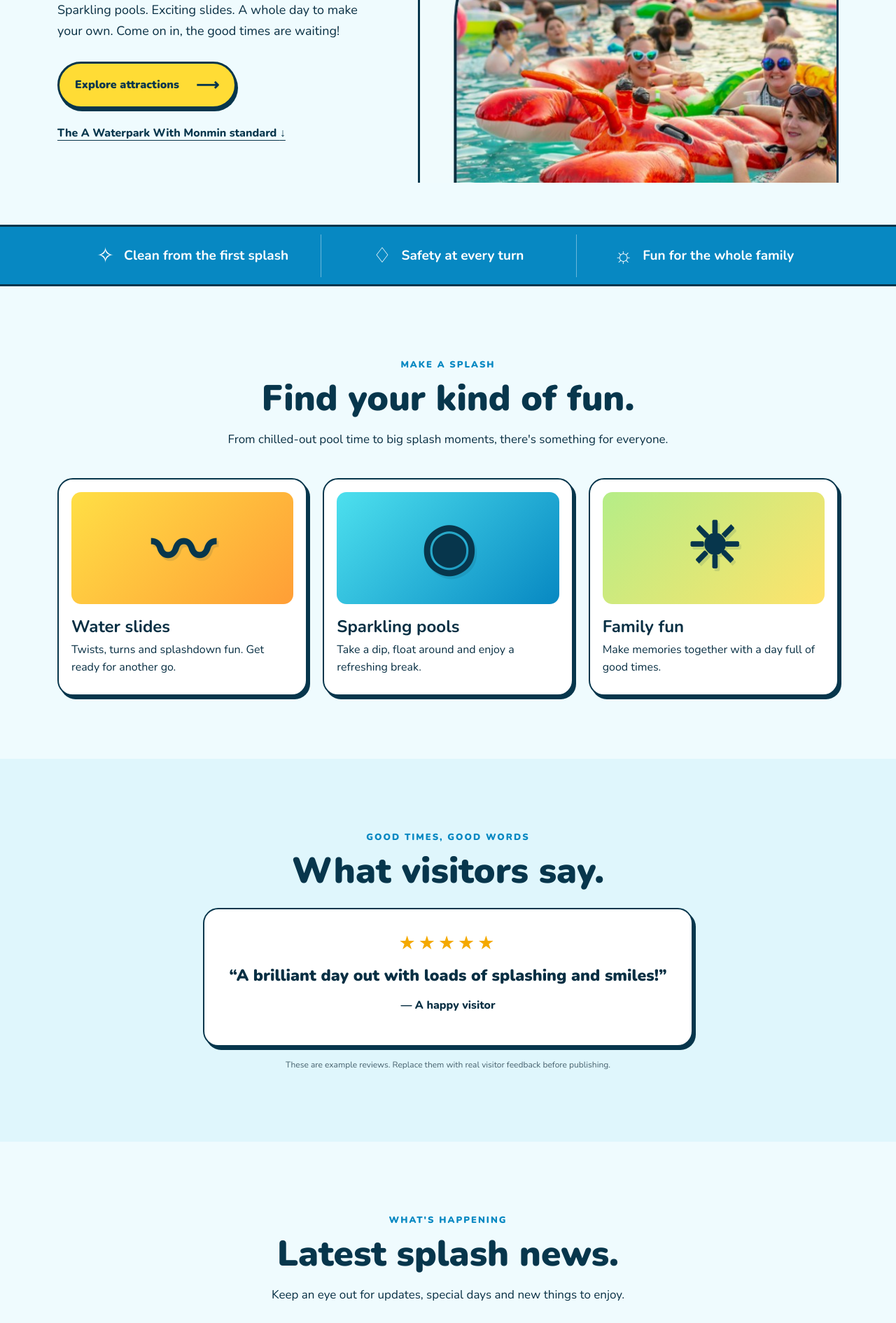
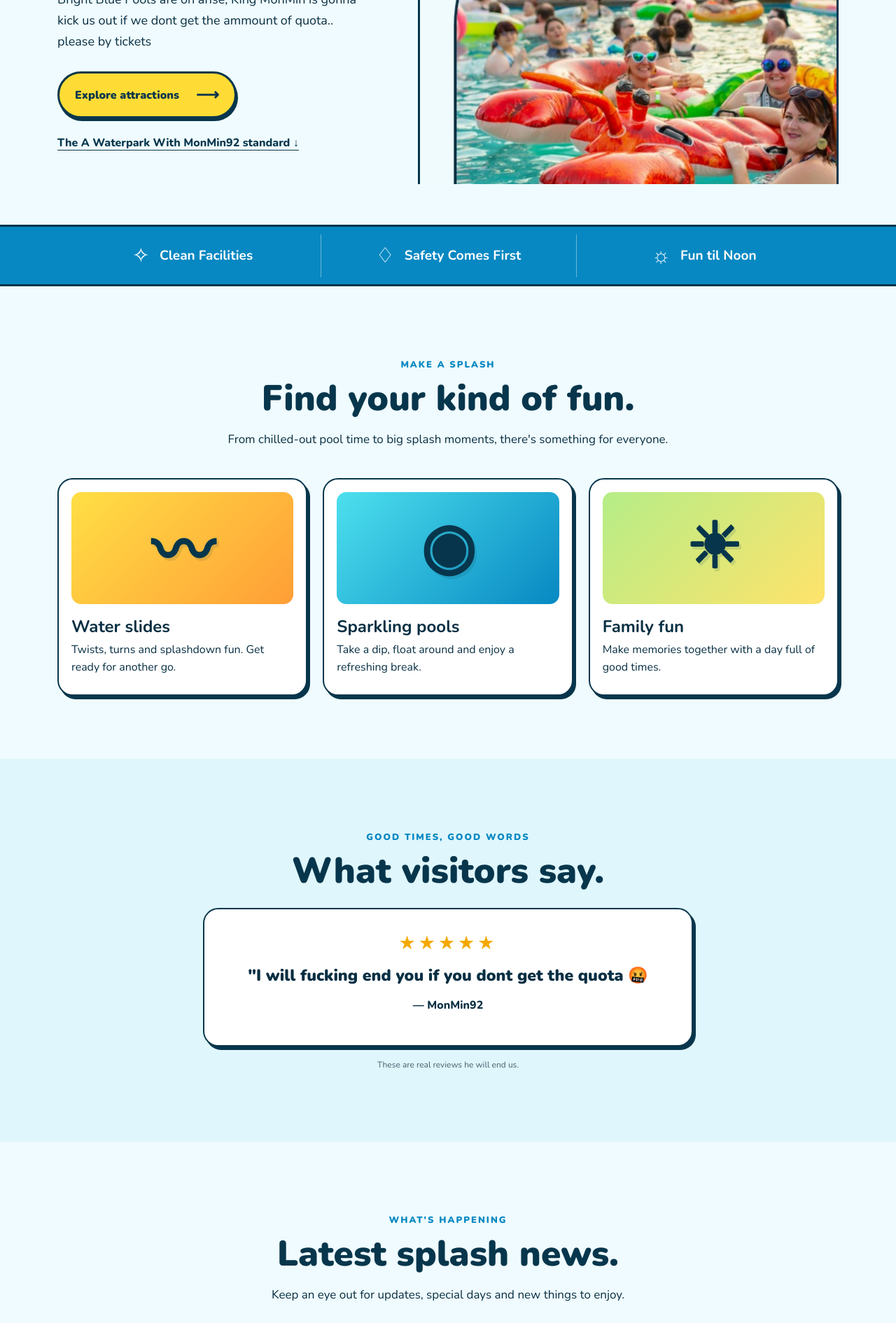
Before and after one commit to yourlocaluncyourlocalunc-dot/A-Waterpark-With-Monmin, a plain HTML site: page index.html in a window 1280 px wide. Shown: the part 467-2357 px from the top of the page at 70% size. Drawn offline with nearby package versions, Linux system fonts and the light colour scheme.

Commit message:
Update index.html

```diff
--- a/index.html
+++ b/index.html
@@ -27,11 +27,11 @@
     <section class="hero" id="home">
       <div class="hero-inner">
         <div class="hero-copy">
-          <h1><span>GOOD.</span><span>CLEAN.</span><span class="blue-word">FUN.</span></h1>
-          <p>Sparkling pools. Exciting slides. A whole day to make your own. Come on in, the good times are waiting!</p>
+          <h1><span>BLUE</span><span>CLEAN.</span><span class="blue-word">FUN.</span></h1>
+          <p>Bright Blue Pools are on arise, King MonMin is gonna kick us out if we dont get the ammount of quota.. please by tickets</p>
           <div class="hero-actions">
             <a class="button" href="#attractions">Explore attractions <span aria-hidden="true">⟶</span></a>
-            <a class="standard-link" href="#standard">The A Waterpark With Monmin standard <span aria-hidden="true">↓</span></a>
+            <a class="standard-link" href="#standard">The A Waterpark With MonMin92 standard <span aria-hidden="true">↓</span></a>
           </div>
         </div>
         <div class="hero-photo">
@@ -41,9 +41,9 @@
     </section>
 
     <section class="benefits" id="standard" aria-label="Our promises">
-      <div class="benefit"><span class="benefit-icon">✧</span><strong>Clean from the first splash</strong></div>
-      <div class="benefit"><span class="benefit-icon">♢</span><strong>Safety at every turn</strong></div>
-      <div class="benefit"><span class="benefit-icon">☼</span><strong>Fun for the whole family</strong></div>
+      <div class="benefit"><span class="benefit-icon">✧</span><strong>Clean Facilities</strong></div>
+      <div class="benefit"><span class="benefit-icon">♢</span><strong>Safety Comes First</strong></div>
+      <div class="benefit"><span class="benefit-icon">☼</span><strong>Fun til Noon</strong></div>
     </section>
 
     <section class="content-section attractions" id="attractions">
@@ -66,10 +66,10 @@
       </div>
       <div class="review-card">
         <div class="stars" aria-label="5 out of 5 stars">★★★★★</div>
-        <blockquote>“A brilliant day out with loads of splashing and smiles!”</blockquote>
-        <p class="review-author">— A happy visitor</p>
+        <blockquote>"I will fucking end you if you dont get the quota 🤬</blockquote>
+        <p class="review-author">— MonMin92</p>
       </div>
-      <p class="small-note">These are example reviews. Replace them with real visitor feedback before publishing.</p>
+      <p class="small-note">These are real reviews he will end us.</p>
     </section>
 
     <section class="content-section news" id="news">
@@ -80,15 +80,15 @@
       </div>
       <div class="news-panel">
         <span class="news-date">LATEST UPDATE</span>
-        <h3>We're getting ready for a splash-tastic time!</h3>
-        <p>Check back here for opening updates, attraction news and announcements from A Waterpark With Monmin.</p>
+        <h3>MONMN92/KINGMIN92 SAID HE HAVE 1 WEEK TO GET $1000 AND IF WE DONT THIS WILL BE THE END! PLEASE GOD HELP US.</h3>
+        <p>Check back here for opening updates, attraction news and announcements from A Waterpark With MonMin92.</p>
       </div>
     </section>
   </main>
 
   <footer class="site-footer">
-    <a href="#home" class="footer-brand">A WATERPARK WITH MONMIN</a>
-    <p>Good. Clean. Fun.</p>
+    <a href="#home" class="footer-brand">A WATERPARK WITH MONMIN92</a>
+    <p>Good. Clean. Madness.</p>
     <p class="copyright">© <span id="year"></span> A Waterpark With Monmin</p>
   </footer>
   <script src="script.js"></script>
```
